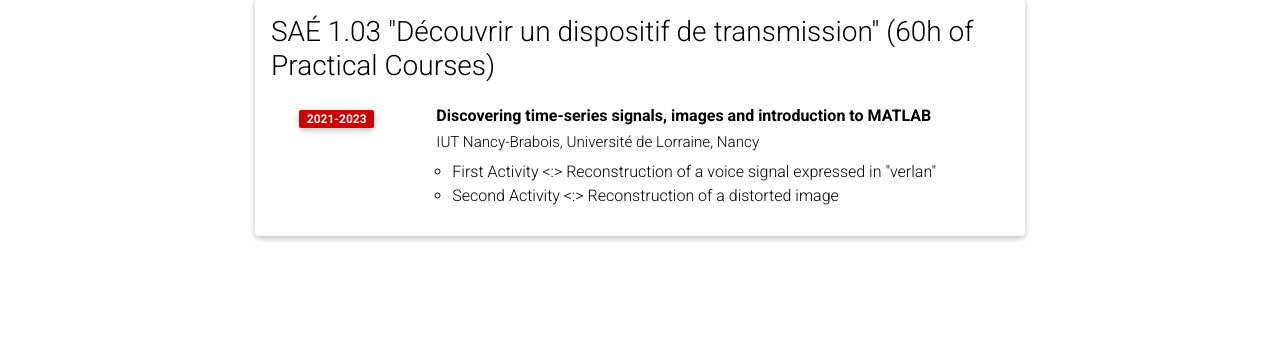
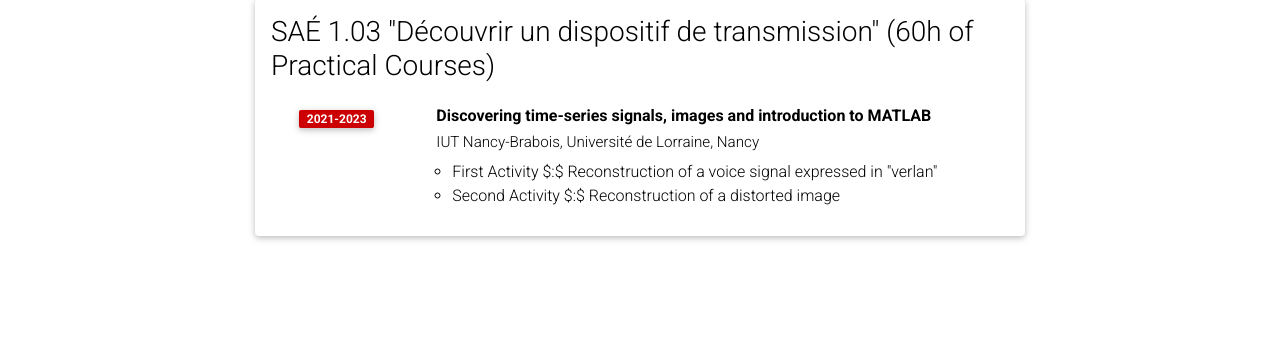
Before and after one commit to philippeflores/philippeflores.github.io, a Jekyll site: the page built from _pages/teaching.md, in a window 1280 px wide. Shown: the part 159-512 px from the top of the page. Built offline with Jekyll 4.4.1, drawn with Linux system fonts in a browser that asks for light colours; comment, search, counter and statistics services are not loaded; a style sheet for code colours, icons or effects is not loaded.

Commit message:
minor chnages sae 13

```diff
--- a/_data/teaching.yml
+++ b/_data/teaching.yml
@@ -5,5 +5,5 @@
       institution: IUT Nancy-Brabois, Université de Lorraine, Nancy
       year: 2021-2023
       description:
-        - First Activity <:> Reconstruction of a voice signal expressed in "verlan"
-        - Second Activity <:> Reconstruction of a distorted image
+        - First Activity $:$ Reconstruction of a voice signal expressed in "verlan"
+        - Second Activity $:$ Reconstruction of a distorted image
```
